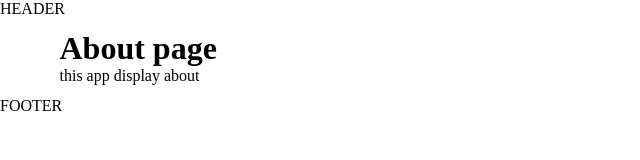
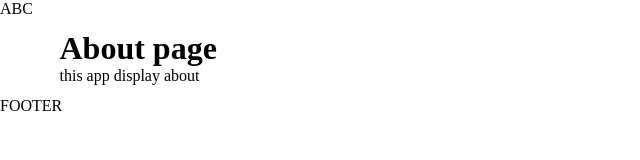
Before and after one commit to pkiop/blog.pkiop.me, a Nuxt app: page /about in a window 1280 px wide. Shown: the top 160 px of the page, without its empty margins (0-640 px from the left). Built offline with nearby package versions, Linux system fonts and the light colour scheme.

Commit message:
Fix: Fix component

```diff
--- /dev/null
+++ b/components/organisms/HeaderBar.vue
@@ -0,0 +1,17 @@
+<template>
+  <header>
+    <div>A</div>
+    <div>B</div>
+    <div>C</div>
+  </header>
+</template>
+
+<script lang="ts">
+export default {}
+</script>
+
+<style>
+header {
+  display: flex;
+}
+</style>
--- a/layouts/default.vue
+++ b/layouts/default.vue
@@ -1,6 +1,6 @@
 <template>
   <v-main>
-    <header>HEADER</header>
+    <HeaderBar />
     <v-container>
       <nuxt />
     </v-container>
@@ -9,7 +9,11 @@
 </template>
 
 <script lang="ts">
+import HeaderBar from '../components/organisms/HeaderBar.vue'
 export default {
+  components: {
+    HeaderBar,
+  },
   data() {
     return {
       clipped: false,
--- a/pages/about.vue
+++ b/pages/about.vue
@@ -5,7 +5,7 @@
   </div>
 </template>
 
-<script>
+<script lang="ts">
 export default {
   head() {
     return {
--- a/pages/index.vue
+++ b/pages/index.vue
@@ -81,8 +81,8 @@
 </template>
 
 <script lang="ts">
-import Logo from '~/components/Logo.vue'
-import VuetifyLogo from '~/components/VuetifyLogo.vue'
+import Logo from '~/components/atoms/Logo.vue'
+import VuetifyLogo from '~/components/atoms/VuetifyLogo.vue'
 
 export default {
   components: {
```
Also changed, not shown: components/atoms/Logo.vue (renamed from components/Logo.vue), components/atoms/VuetifyLogo.vue (renamed from components/VuetifyLogo.vue).
